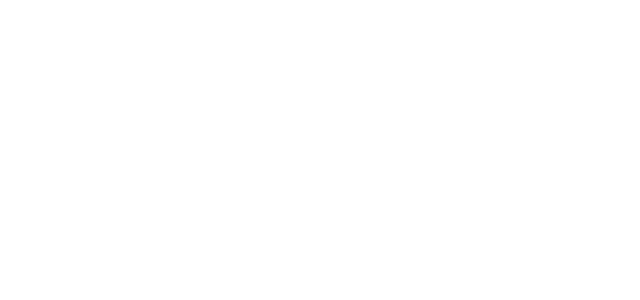
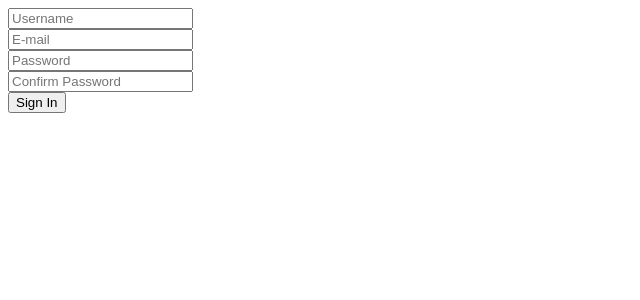
Before and after one commit to joeyvalley/dumpster.io, a React (Create React App) app in the folder client/: page /signup in a window 1280 px wide. Before the commit this address had no page. Shown: the top 300 px of the page, without its empty margins (0-640 px from the left). Built offline with nearby package versions, Linux system fonts and the light colour scheme.

Commit message:
created page files, updated App.jsx, created api files

```diff
--- a/client/package.json
+++ b/client/package.json
@@ -7,6 +7,8 @@
     "@testing-library/jest-dom": "^5.16.5",
     "@testing-library/react": "^13.4.0",
     "@testing-library/user-event": "^13.5.0",
+    "axios": "^1.3.4",
+    "dotenv": "^16.0.3",
     "react": "^18.2.0",
     "react-dom": "^18.2.0",
     "react-router-dom": "^6.9.0",
--- a/client/src/App.jsx
+++ b/client/src/App.jsx
@@ -1,5 +1,7 @@
 import { Routes, Route } from 'react-router-dom'
 import Home from './pages/Home'
+import Posting from './pages/Posting'
+import Profile from './pages/Profile'
 import SignIn from './pages/SignIn'
 import SignUp from './pages/SignUp'
 import SignOut from './pages/SignOut'
@@ -9,9 +11,11 @@ function App() {
     <>
       <Routes>
         <Route path="/" element={<Home />} />
-        <Route path="/auth/signin" element={<SignIn />} />
-        <Route path="/auth/signup" element={<SignUp />} />
-        <Route path="/auth/signout" element={<SignOut />} />
+        <Route path="/item/:id" element={<Posting />} />
+        <Route path="/user/:id" element={<Profile />} />
+        <Route path="/signin" element={<SignIn />} />
+        <Route path="/signup" element={<SignUp />} />
+        <Route path="/signout" element={<SignOut />} />
       </Routes>
     </>
   )
--- a/client/src/api/apiConfig.js
+++ b/client/src/api/apiConfig.js
@@ -1,8 +1,8 @@
 import axios from 'axios'
 
-const LOCALSTORAGE_KEY = "token";
+const LOCALSTORAGE_KEY = 'TOKEN'
 
-const api = axios.create({ baseURL: `http://localhost:${process.env.local.PORT}/api` })
+const api = axios.create({ baseURL: `http://localhost:8080/api` })
 
 api.interceptors.request.use(config => {
   const token = localStorage.getItem(LOCALSTORAGE_KEY)
--- /dev/null
+++ b/client/src/api/user.js
@@ -0,0 +1,14 @@
+import api from './apiConfig.js'
+
+export default async function signIn(username, password) {
+  const res = await api.post('/sign-in/', { username, password })
+  return res
+}
+
+export async function signUp(username, email, password, password2) {
+  if (password !== password2) {
+    return "Passwords do not match."
+  }
+  const res = await api.post('/signup/', { username, email, password })
+  return res
+}
--- a/client/src/pages/Posting.jsx
+++ b/client/src/pages/Posting.jsx
@@ -0,0 +1,3 @@
+export default async function Posting() {
+  return null
+}
--- /dev/null
+++ b/client/src/pages/Profile.jsx
@@ -0,0 +1,3 @@
+export default async function Profile() {
+  return null
+}
--- a/client/src/pages/SignIn.jsx
+++ b/client/src/pages/SignIn.jsx
@@ -1,21 +1,37 @@
+import { useState } from "react"
+import signIn from '../api/user'
+
 export default function SignIn() {
+  const [username, setUsername] = useState()
+  const [email, setEmail] = useState()
+  const [password, setPassword] = useState()
+  const [password2, setPassword2] = useState()
+
+  async function handleSubmit(e) {
+    e.preventDefault()
+    const response = await signIn(username, email, password, password2)
+    console.log(response);
+  }
   return (
     <>
-      <div>Sign In</div>
-      <form>
-        <label for="username">Username: </label>
-        <input type="text" id="username" />
+      <form onSubmit={handleSubmit}>
+        <input
+          type="text"
+          id="username"
+          placeholder="Username or E-mail"
+          onChange={(e) => setUsername(e.target.value)}
+          required
+        />
         <br />
-        <label for="email">E-mail: </label>
-        <input type="email" id="email-address" />
+        <input
+          type="password"
+          id="password"
+          placeholder="Password"
+          onChange={(e) => setPassword(e.target.value)}
+          required
+        />
         <br />
-        <label for="password">Password: </label>
-        <input type="password" id="password" />
-        <br />
-        <label for="password-confirm">Confirm Password: </label>
-        <input type="password" id="password-confirm" />
-        <br />
-        <input type="button" id="submit" value="Sign In" />
+        <input type="submit" id="submit" value="Sign In" />
       </form>
     </>
   )
--- a/client/src/pages/SignUp.jsx
+++ b/client/src/pages/SignUp.jsx
@@ -1,5 +1,57 @@
-export default function SignUp() {
+import { useState } from "react"
+import signUp from '../api/user'
+
+export default function SignIn() {
+  const [username, setUsername] = useState()
+  const [email, setEmail] = useState()
+  const [password, setPassword] = useState()
+  const [password2, setPassword2] = useState()
+
+  async function handleSubmit(e) {
+    e.preventDefault()
+    const response = await signUp(username, email, password, password2)
+  }
   return (
-    <div>Sign Up</div>
+    <>
+      <form onSubmit={handleSubmit}>
+        {/* <label htmlFor="username">Username: </label> */}
+        <input
+          type="text"
+          id="username"
+          placeholder="Username"
+          onChange={(e) => setUsername(e.target.value)}
+          required
+        />
+        <br />
+        {/* <label htmlFor="email">E-mail: </label> */}
+        <input
+          type="email"
+          id="email-address"
+          placeholder="E-mail"
+          onChange={(e) => setEmail(e.target.value)}
+          required
+        />
+        <br />
+        {/* <label htmlFor="password">Password: </label> */}
+        <input
+          type="password"
+          id="password"
+          placeholder="Password"
+          onChange={(e) => setPassword(e.target.value)}
+          required
+        />
+        <br />
+        {/* <label htmlFor="password-confirm">Confirm Password: </label> */}
+        <input
+          type="password"
+          id="password-confirm"
+          placeholder="Confirm Password"
+          onChange={(e) => setPassword2(e.target.value)}
+          required
+        />
+        <br />
+        <input type="submit" id="submit" value="Sign In" />
+      </form>
+    </>
   )
 }
```
Also changed, not shown: 2 other files (tests, documents, lock files or other folders).
